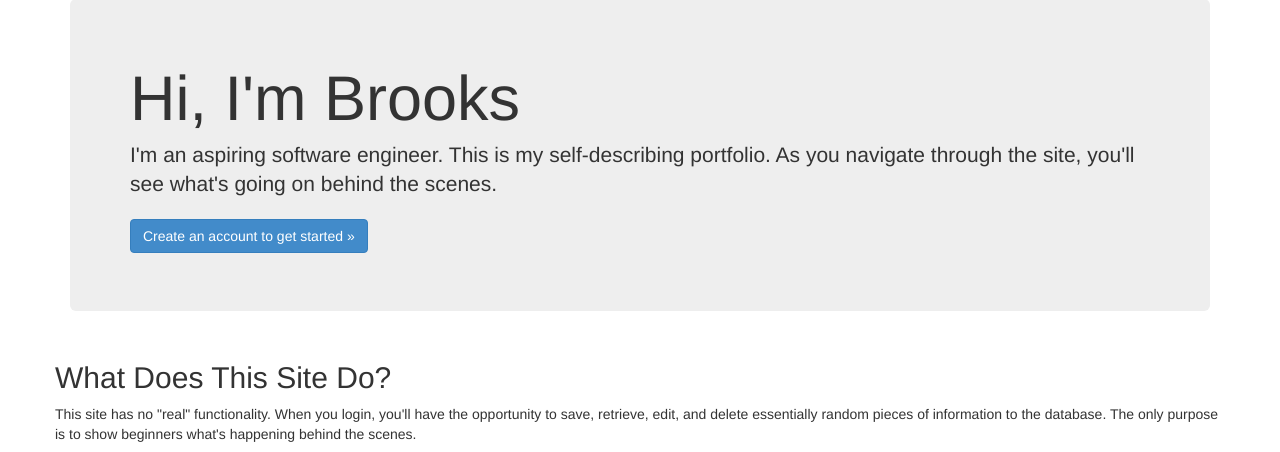
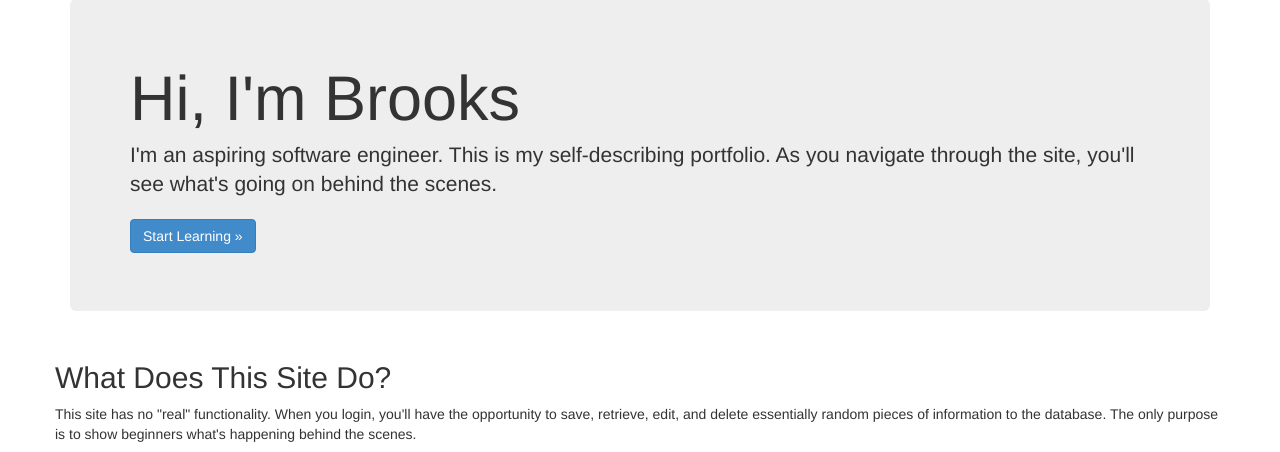
Before and after one commit to Brooks-Mitchell/brookssphere, a Django app: page / in a window 1280 px wide. Shown: the part 51-503 px from the top of the page. Run offline with Django 3.2, Linux system fonts and the light colour scheme; a user stored in the database is signed in; some libraries are stand-ins or nearby versions.

Commit message:
update learn view function

```diff
--- a/brookssphere/app/templates/app/index.html
+++ b/brookssphere/app/templates/app/index.html
@@ -5,7 +5,15 @@
 <div class="jumbotron">
     <h1>Hi, I'm Brooks</h1>
     <p class="lead">I'm an aspiring software engineer. This is my self-describing portfolio. As you navigate through the site, you'll see what's going on behind the scenes.</p>
-    <p><a href="https://www.djangoproject.com/" class="btn btn-primary btn-large">Create an account to get started &raquo;</a></p>
+
+    {% if not user.is_authenticated %}
+
+    <p><a href="{% url 'register' %}" class="btn btn-primary btn-large">Create an account to get started &raquo;</a></p>
+
+    {% else %}
+    <p><a href="{% url 'learn' %}" class="btn btn-primary btn-large">Start Learning &raquo;</a></p>
+
+    {% endif %}
 </div>
 
 <div class="row">
--- a/brookssphere/app/views.py
+++ b/brookssphere/app/views.py
@@ -45,7 +45,7 @@ def register_request(request):
             user = form.save()
             login(request, user)
             messages.success(request, "Registration successful.")
-            return redirect("/")
+            return redirect("/learn/")
         messages.error(request, "Invalid registration")
     form = NewUserForm()
     return render(request, 'app/register.html', {"form":form})
@@ -63,17 +63,18 @@ def learn(request):
             user_form.save()
             profile_form.save()
             messages.success(request, ('Account Updated'))
+
+            if user_form.has_changed():
+                changed_user_data = user_form.changed_data
+                increment_operations(request, changed_user_data)
+
+            if profile_form.has_changed():
+                changed_profile_data = profile_form.changed_data
+                increment_operations(request, changed_profile_data)
+
         else:
             messages.error(request, ('POST request failed, database not updated'))
             post_data = user_form.errors
-
-        if user_form.has_changed():
-            changed_user_data = user_form.changed_data
-            increment_operations(request, changed_user_data)
-
-        if profile_form.has_changed():
-            changed_profile_data = profile_form.changed_data
-            increment_operations(request, changed_profile_data)
 
 
 
```
